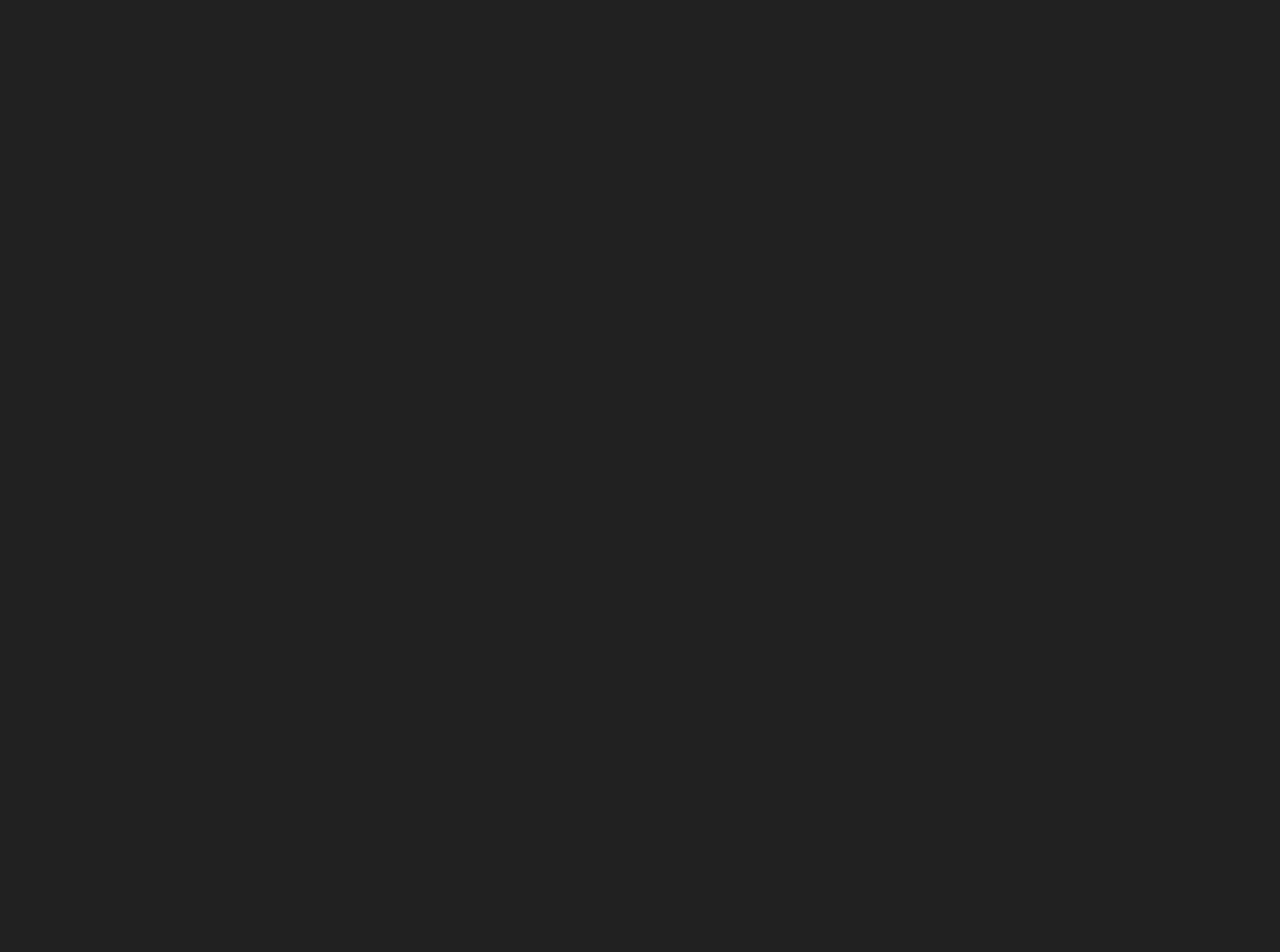
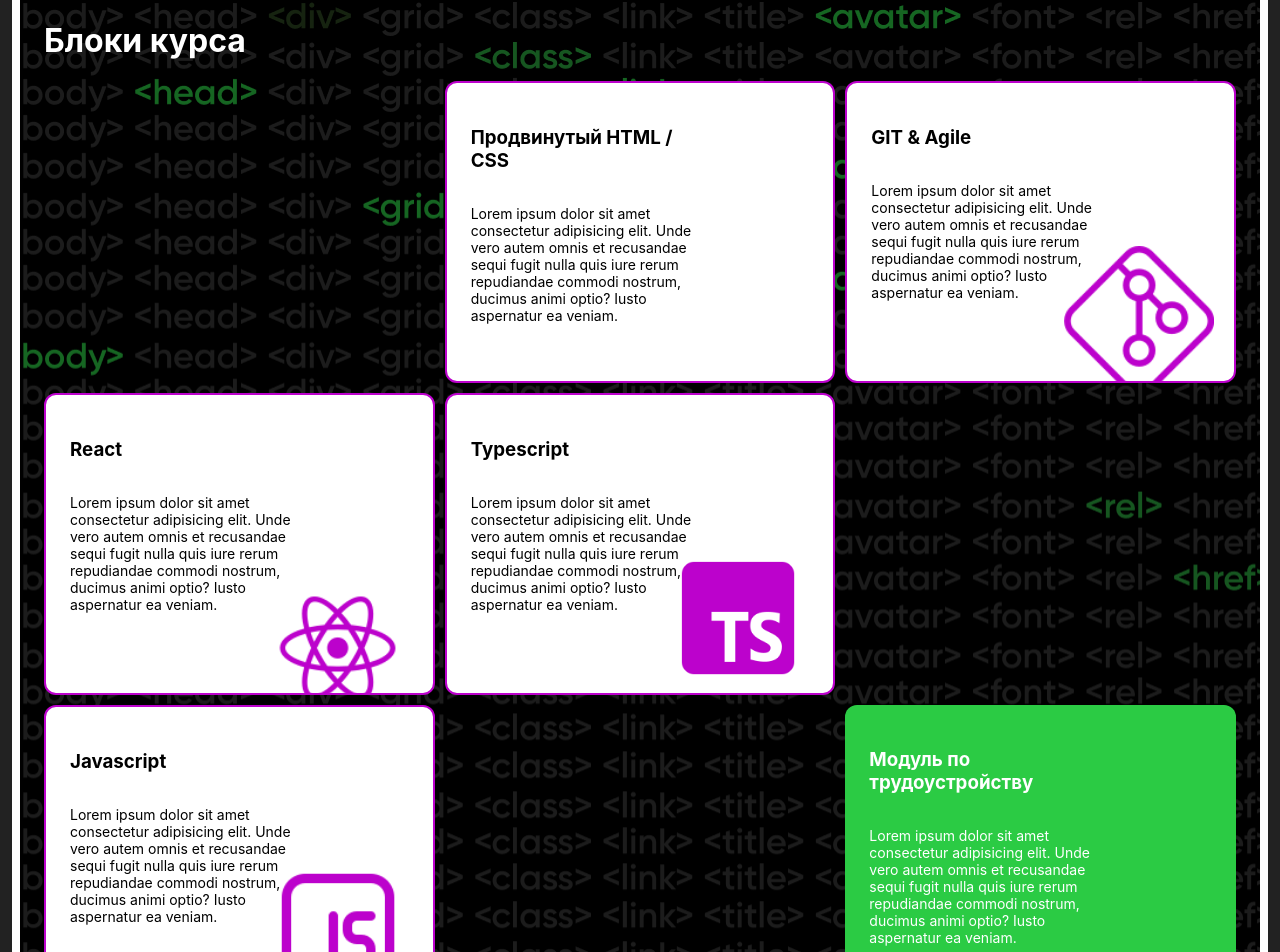
Before and after one commit to moiskillnadne/courses-app, a React (Vite) app: page / in a window 1280 px wide. Shown: the part 2556-3508 px from the top of the page. Before the commit the page ends 2564 px from the top, so only its background shows below. Built offline with nearby package versions, Linux system fonts and the light colour scheme.

Commit message:
feature: course structure

```diff
--- a/src/widgets/Landing/WhatCourseContain/CourseStructure.tsx
+++ b/src/widgets/Landing/WhatCourseContain/CourseStructure.tsx
@@ -1,3 +1,93 @@
+import classNames from "classnames"
+
 export const CourseStructure = () => {
-  return <div></div>
+  return (
+    <div className="course-structure-pattern">
+      <div className="course-structure">
+        <div className="course-structure-title">
+          <h1>Блоки курса</h1>
+        </div>
+        <div className="course-structure-content">
+          <div className={classNames("course-block-item", "course-block-item-default-color", "course-block-item-1")}>
+            <div>
+              <h3>Продвинутый HTML / CSS</h3>
+              <p>
+                Lorem ipsum dolor sit amet consectetur adipisicing elit. Unde vero autem omnis et recusandae sequi fugit
+                nulla quis iure rerum repudiandae commodi nostrum, ducimus animi optio? Iusto aspernatur ea veniam.
+              </p>
+            </div>
+          </div>
+          <div
+            className={classNames(
+              "course-block-item",
+              "course-block-item-default-color",
+              "course-block-item-2",
+              "course-block-git-icon",
+            )}>
+            <div>
+              <h3>GIT & Agile</h3>
+              <p>
+                Lorem ipsum dolor sit amet consectetur adipisicing elit. Unde vero autem omnis et recusandae sequi fugit
+                nulla quis iure rerum repudiandae commodi nostrum, ducimus animi optio? Iusto aspernatur ea veniam.
+              </p>
+            </div>
+          </div>
+          <div
+            className={classNames(
+              "course-block-item",
+              "course-block-item-default-color",
+              "course-block-item-3",
+              "course-block-react-icon",
+            )}>
+            <div>
+              <h3>React</h3>
+              <p>
+                Lorem ipsum dolor sit amet consectetur adipisicing elit. Unde vero autem omnis et recusandae sequi fugit
+                nulla quis iure rerum repudiandae commodi nostrum, ducimus animi optio? Iusto aspernatur ea veniam.
+              </p>
+            </div>
+          </div>
+          <div
+            className={classNames(
+              "course-block-item",
+              "course-block-item-default-color",
+              "course-block-item-4",
+              "course-block-typescript-icon",
+            )}>
+            <div>
+              <h3>Typescript</h3>
+              <p>
+                Lorem ipsum dolor sit amet consectetur adipisicing elit. Unde vero autem omnis et recusandae sequi fugit
+                nulla quis iure rerum repudiandae commodi nostrum, ducimus animi optio? Iusto aspernatur ea veniam.
+              </p>
+            </div>
+          </div>
+          <div
+            className={classNames(
+              "course-block-item",
+              "course-block-item-default-color",
+              "course-block-item-5",
+              "course-block-javascript-icon",
+            )}>
+            <div>
+              <h3>Javascript</h3>
+              <p>
+                Lorem ipsum dolor sit amet consectetur adipisicing elit. Unde vero autem omnis et recusandae sequi fugit
+                nulla quis iure rerum repudiandae commodi nostrum, ducimus animi optio? Iusto aspernatur ea veniam.
+              </p>
+            </div>
+          </div>
+          <div className={classNames("course-block-item", "course-block-item-green-color", "course-block-item-6")}>
+            <div>
+              <h3>Модуль по трудоустройству</h3>
+              <p>
+                Lorem ipsum dolor sit amet consectetur adipisicing elit. Unde vero autem omnis et recusandae sequi fugit
+                nulla quis iure rerum repudiandae commodi nostrum, ducimus animi optio? Iusto aspernatur ea veniam.
+              </p>
+            </div>
+          </div>
+        </div>
+      </div>
+    </div>
+  )
 }
--- a/src/widgets/Landing/WhatCourseContain/index.tsx
+++ b/src/widgets/Landing/WhatCourseContain/index.tsx
@@ -12,6 +12,7 @@ export const LandingWhatCourseContain = () => {
       <CourseFeature />
       <Divider size="150px" />
       <CourseStructure />
+      <Divider size="50px" />
     </MacosBox>
   )
 }
--- a/src/widgets/Landing/WhatCourseContain/style.css
+++ b/src/widgets/Landing/WhatCourseContain/style.css
@@ -14,6 +14,8 @@
   color: white;
 
   padding: 24px;
+
+  border-radius: 12px;
 }
 
 .default-item-color {
@@ -65,3 +67,111 @@
 .feature-item-content {
   padding-left: 10px;
 }
+
+.course-structure-pattern {
+  background-image: url("../../../assets/media/pattern-main.png");
+}
+
+.course-structure {
+  backdrop-filter: brightness(0.5);
+
+  padding: 12px 24px;
+}
+
+.course-structure-title {
+  color: white;
+}
+.course-structure-content {
+  display: grid;
+  grid-template-columns: 1fr 1fr 1fr;
+  gap: 10px
+}
+
+.course-block-item {
+  padding: 24px;
+  height: 250px;
+
+  border-radius: 12px;
+}
+
+.course-block-item > div {
+  display: grid;
+  grid-template-columns: 2fr 1fr;
+}
+.course-block-item  h3 {
+  grid-column: 1 / 2;
+  grid-row: 1 / 2;
+}
+.course-block-item p {
+  grid-column: 1 / 2;
+  grid-row: 2 / 3;
+
+  font-size: 14px;
+}
+
+.course-block-item-default-color {
+  background-color: white;
+  border: 2px solid #BC02CC;
+}
+
+.course-block-item-green-color {
+  background-color: #2BCB44;
+  color: white;
+}
+
+.course-block-item-1 {
+  grid-column: 2 / 3;
+  grid-row: 1 / 2;
+}
+.course-block-item-2 {
+  grid-column: 3 / 4;
+  grid-row: 1 / 2;
+}
+.course-block-item-3 {
+  grid-column: 1 / 2;
+  grid-row: 2 / 3;
+}
+.course-block-item-4 {
+  grid-column: 2 / 3;
+  grid-row: 2 / 3;
+}
+.course-block-item-5 {
+  grid-column: 1 / 2;
+  grid-row: 3 / 4;
+}
+.course-block-item-6 {
+  grid-column: 3 / 4;
+  grid-row: 3 / 4;
+}
+
+.course-block-git-icon {
+  background-image: url("../../../assets/media/icons/png/git.png");
+
+  background-repeat: no-repeat;
+  background-size: 150px;
+  background-position: right 20px  bottom -15px;
+}
+
+.course-block-react-icon {
+  background-image: url("../../../assets/media/icons/png/react.png");
+
+  background-repeat: no-repeat;
+  background-size: 150px;
+  background-position: right 20px  bottom -30px;
+}
+
+.course-block-typescript-icon {
+  background-image: url("../../../assets/media/icons/png/typescript-192.png");
+
+  background-repeat: no-repeat;
+  background-size: 150px;
+  background-position: right 20px  bottom 0px;
+}
+
+.course-block-javascript-icon {
+  background-image: url("../../../assets/media/icons/png/javascript.png");
+
+  background-repeat: no-repeat;
+  background-size: 150px;
+  background-position: right 20px  bottom 0px;
+}
```
